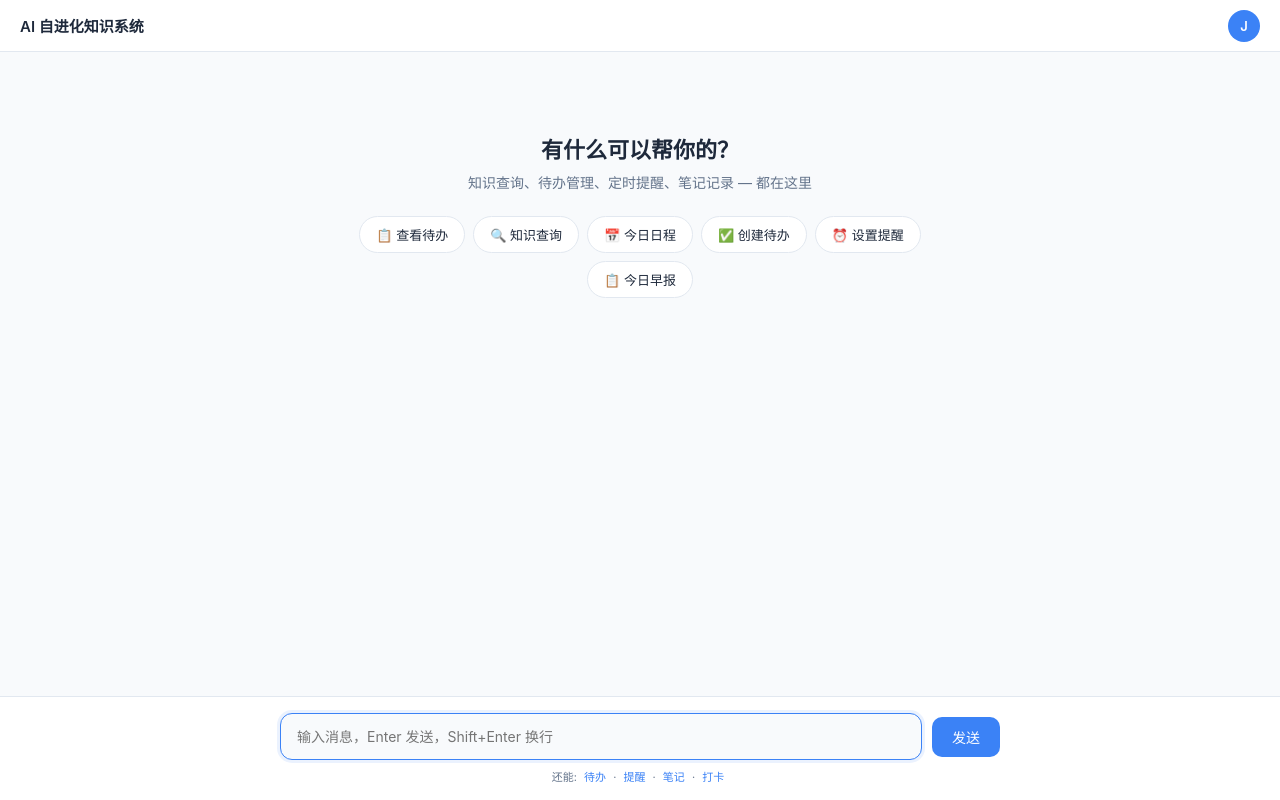
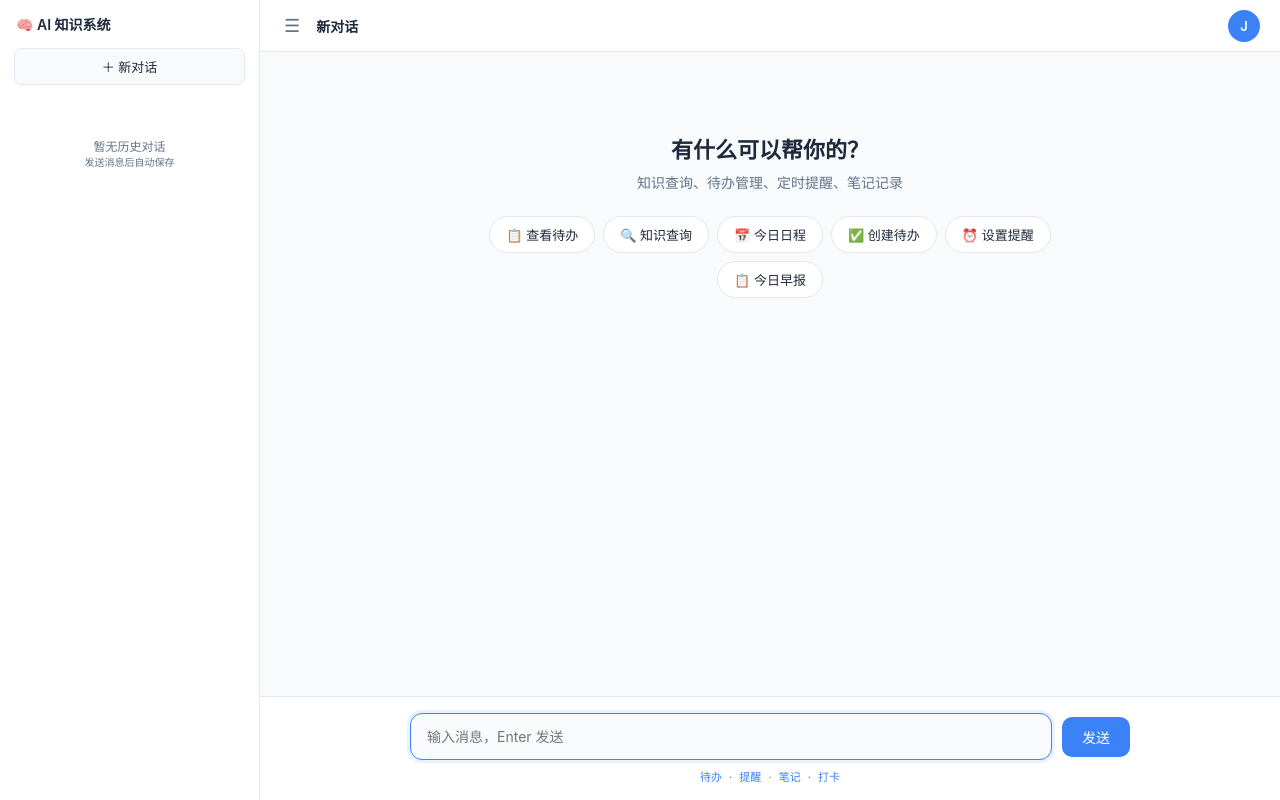
Before and after one commit to JXY001A/knowledge-wiki, a Flask app: page /chat in a window 1280 px wide. Run offline with Flask 3, Linux system fonts and the light colour scheme.

Commit message:
feat: chat sidebar — conversation history list with localStorage persistence, DeepSeek-style layout

```diff
--- a/src/knowledge_wiki/webhook/templates/chat.html
+++ b/src/knowledge_wiki/webhook/templates/chat.html
@@ -5,13 +5,27 @@
 <title>对话 — AI 自进化知识系统</title>
 <style>
 *{margin:0;padding:0;box-sizing:border-box}
-:root{--bg:#f8fafc;--surface:#fff;--border:#e2e8f0;--text:#1e293b;--sub:#64748b;--brand:#3b82f6;--brand-hover:#2563eb}
-body{font-family:'Inter',-apple-system,BlinkMacSystemFont,'Segoe UI',sans-serif;background:var(--bg);color:var(--text);height:100vh;display:flex;flex-direction:column}
+:root{--bg:#f8fafc;--surface:#fff;--border:#e2e8f0;--text:#1e293b;--sub:#64748b;--brand:#3b82f6;--brand-hover:#2563eb;--sidebar-w:260px}
+body{font-family:'Inter',-apple-system,BlinkMacSystemFont,'Segoe UI',sans-serif;background:var(--bg);color:var(--text);height:100vh;display:flex}
+.sidebar{width:var(--sidebar-w);background:var(--surface);border-right:1px solid var(--border);display:flex;flex-direction:column;flex-shrink:0;transition:margin .25s}
+.sidebar.collapsed{margin-left:calc(var(--sidebar-w) * -1)}
+.sidebar-header{padding:14px 16px;display:flex;align-items:center;justify-content:space-between}
+.sidebar-header .brand{font-size:14px;font-weight:600;text-decoration:none;color:var(--text)}
+.sidebar-header .brand:hover{color:var(--brand)}
+.new-chat{width:calc(100% - 28px);margin:0 14px 12px;padding:8px;background:var(--bg);border:1px solid var(--border);border-radius:8px;font-size:13px;color:var(--text);cursor:pointer;display:flex;align-items:center;gap:6px;justify-content:center;transition:all .15s}
+.new-chat:hover{background:var(--border)}
+.conv-list{flex:1;overflow-y:auto;padding:0 8px}
+.conv-item{padding:10px 12px;border-radius:8px;cursor:pointer;font-size:13px;margin-bottom:2px;transition:background .1s}
+.conv-item:hover{background:var(--bg)}
+.conv-item.active{background:#eff6ff;color:var(--brand)}
+.conv-item .title{font-weight:500;white-space:nowrap;overflow:hidden;text-overflow:ellipsis}
+.conv-item .preview{font-size:11px;color:var(--sub);white-space:nowrap;overflow:hidden;text-overflow:ellipsis;margin-top:2px}
+.conv-item .time{font-size:10px;color:#94a3b8;margin-top:2px}
+.main{flex:1;display:flex;flex-direction:column;min-width:0}
 .topbar{background:var(--surface);border-bottom:1px solid var(--border);padding:0 20px;height:52px;display:flex;align-items:center;justify-content:space-between;flex-shrink:0}
-.topbar .brand{font-size:15px;font-weight:600;display:flex;align-items:center;gap:8px;text-decoration:none;color:var(--text)}
-.topbar .brand a{color:var(--text);text-decoration:none}
-.topbar .brand a:hover{color:var(--brand)}
-.topbar .brand .dot{width:8px;height:8px;border-radius:50%;background:#4ade80}
+.topbar .left{display:flex;align-items:center;gap:12px}
+.topbar .menu-btn{background:none;border:none;font-size:18px;cursor:pointer;color:var(--sub);padding:4px;border-radius:6px}
+.topbar .menu-btn:hover{background:var(--bg)}
 .avatar-menu{position:relative}
 .avatar{width:32px;height:32px;border-radius:50%;background:var(--brand);color:#fff;display:flex;align-items:center;justify-content:center;font-size:13px;font-weight:600;cursor:pointer;transition:box-shadow .2s}
 .avatar:hover{box-shadow:0 0 0 3px rgba(59,130,246,.15)}
@@ -27,16 +41,15 @@ body{font-family:'Inter',-apple-system,BlinkMacSystemFont,'Segoe UI',sans-serif;
 .quick-actions{display:flex;flex-wrap:wrap;gap:8px;justify-content:center}
 .quick-action{background:var(--surface);border:1px solid var(--border);border-radius:20px;padding:8px 16px;font-size:13px;color:var(--text);cursor:pointer;transition:all .15s}
 .quick-action:hover{border-color:var(--brand);color:var(--brand);background:#eff6ff}
-.msg{display:flex;gap:12px;margin-bottom:20px;animation:in .25s ease}
+.msg{display:flex;gap:12px;margin-bottom:20px;animation:in .2s ease}
 .msg.user{flex-direction:row-reverse}
-.msg .avatar-icon{width:32px;height:32px;border-radius:50%;display:flex;align-items:center;justify-content:center;font-size:14px;flex-shrink:0}
+.msg .avatar-icon{width:30px;height:30px;border-radius:50%;display:flex;align-items:center;justify-content:center;font-size:13px;flex-shrink:0}
 .msg.user .avatar-icon{background:var(--brand);color:#fff}
 .msg.bot .avatar-icon{background:#f1f5f9;color:var(--brand)}
-.msg .bubble{max-width:85%;padding:12px 16px;border-radius:14px;font-size:14px;line-height:1.6}
+.msg .bubble{max-width:85%;padding:10px 14px;border-radius:14px;font-size:14px;line-height:1.6}
 .msg.user .bubble{background:#eff6ff;border-bottom-right-radius:6px}
 .msg.bot .bubble{background:var(--surface);border:1px solid var(--border);border-bottom-left-radius:6px}
-.msg.bot .bubble p{margin:6px 0}
-.msg.bot .bubble strong{color:var(--brand)}
+.msg.bot .bubble p{margin:6px 0}.msg.bot .bubble strong{color:var(--brand)}
 .msg.bot .bubble code{background:#f1f5f9;padding:2px 6px;border-radius:4px;font-size:12px;color:#e11d48}
 .msg .time{font-size:11px;color:var(--sub);margin-top:4px;padding:0 4px}
 .input-area{background:var(--surface);border-top:1px solid var(--border);padding:16px 20px;flex-shrink:0}
@@ -49,30 +62,45 @@ body{font-family:'Inter',-apple-system,BlinkMacSystemFont,'Segoe UI',sans-serif;
 .input-hint{text-align:center;font-size:11px;color:var(--sub);margin-top:8px}
 .input-hint span{color:var(--brand);cursor:pointer;margin:0 4px}
 .input-hint span:hover{text-decoration:underline}
+.empty-sidebar{text-align:center;padding:40px 16px;color:var(--sub);font-size:12px}
 @keyframes in{from{opacity:0;transform:translateY(8px)}}
+@media(max-width:768px){.sidebar{position:fixed;left:0;top:0;bottom:0;z-index:20;box-shadow:4px 0 12px rgba(0,0,0,.08)}.sidebar.collapsed{margin-left:calc(var(--sidebar-w) * -1)}}
 </style>
 </head>
 <body>
+<div class="sidebar" id="sidebar">
+  <div class="sidebar-header">
+    <a href="/" class="brand">🧠 AI 知识系统</a>
+  </div>
+  <button class="new-chat" onclick="newChat()">＋ 新对话</button>
+  <div class="conv-list" id="convList">
+    <div class="empty-sidebar">暂无历史对话</div>
+  </div>
+</div>
+<div class="main">
 <div class="topbar">
-  <div class="brand"><a href="/"><span class="dot"></span> AI 自进化知识系统</a></div>
+  <div class="left">
+    <button class="menu-btn" onclick="toggleSidebar()" title="切换侧边栏">☰</button>
+    <span style="font-weight:600;font-size:14px" id="convTitle">新对话</span>
+  </div>
   <div class="avatar-menu" id="avatarMenu">
     <div class="avatar" onclick="toggleMenu()">J</div>
     <div class="dropdown" id="dropdown">
       <a href="/">🏠 首页</a>
       <a href="/admin">📊 管理后台</a>
       <div class="divider"></div>
-      <button onclick="clearChat()">🗑 清空对话</button>
+      <button onclick="deleteConv()">🗑 删除当前对话</button>
     </div>
   </div>
 </div>
 
 <div class="chat" id="chat">
-  <div class="welcome">
+  <div class="welcome" id="welcome">
     <h2>有什么可以帮你的？</h2>
-    <p>知识查询、待办管理、定时提醒、笔记记录 — 都在这里</p>
+    <p>知识查询、待办管理、定时提醒、笔记记录</p>
     <div class="quick-actions">
       <div class="quick-action" onclick="sendHint('待办列表')">📋 查看待办</div>
-      <div class="quick-action" onclick="sendHint('? 什么是 MCP 协议')">🔍 知识查询</div>
+      <div class="quick-action" onclick="sendHint('? AI Workflow 是什么')">🔍 知识查询</div>
       <div class="quick-action" onclick="sendHint('今天要做什么')">📅 今日日程</div>
       <div class="quick-action" onclick="sendHint('待办 喝水 下午3点')">✅ 创建待办</div>
       <div class="quick-action" onclick="sendHint('提醒 明天9点 开会')">⏰ 设置提醒</div>
@@ -83,28 +111,65 @@ body{font-family:'Inter',-apple-system,BlinkMacSystemFont,'Segoe UI',sans-serif;
 
 <div class="input-area">
   <div class="input-box">
-    <textarea id="input" placeholder="输入消息，Enter 发送，Shift+Enter 换行" rows="1" onkeydown="onKey(event)" autofocus></textarea>
+    <textarea id="input" placeholder="输入消息，Enter 发送" rows="1" onkeydown="onKey(event)" autofocus></textarea>
     <button onclick="send()" id="sendBtn">发送</button>
   </div>
   <div class="input-hint">
-    还能: <span onclick="sendHint('待办 内容')">待办</span> · <span onclick="sendHint('提醒 时间 内容')">提醒</span> · <span onclick="sendHint('笔记 内容')">笔记</span> · <span onclick="sendHint('打卡 习惯名')">打卡</span>
+    <span onclick="sendHint('待办 内容')">待办</span> · <span onclick="sendHint('提醒 时间 内容')">提醒</span> · <span onclick="sendHint('笔记 内容')">笔记</span> · <span onclick="sendHint('打卡 习惯')">打卡</span>
   </div>
+</div>
 </div>
 
 <script>
-let welcomeShown=true,history=[];
+const STORE_KEY='kw_chat_convs';
+let convs=JSON.parse(localStorage.getItem(STORE_KEY)||'[]');
+let activeConv=null;
+let welcomeShown=true;
 
-function toggleMenu(){document.getElementById('dropdown').classList.toggle('show')}
-document.addEventListener('click',e=>{if(!document.getElementById('avatarMenu').contains(e.target))document.getElementById('dropdown').classList.remove('show')});
+function saveConvs(){localStorage.setItem(STORE_KEY,JSON.stringify(convs));renderConvs()}
 
-function onKey(e){if(e.key==='Enter'&&!e.shiftKey){e.preventDefault();send()}autoResize(e.target)}
-function autoResize(el){el.style.height='auto';el.style.height=Math.min(el.scrollHeight,120)+'px'}
+function newChat(){
+  activeConv=null;welcomeShown=true;
+  document.getElementById('chat').innerHTML=`<div class="welcome" id="welcome"><h2>有什么可以帮你的？</h2><p>知识查询、待办管理、定时提醒、笔记记录</p><div class="quick-actions">${document.querySelector('.quick-actions')?document.querySelector('.quick-actions').innerHTML:''}</div></div>`;
+  document.getElementById('convTitle').textContent='新对话';
+  renderConvs();
+}
+
+function renderConvs(){
+  const el=document.getElementById('convList');
+  if(!convs.length){el.innerHTML='<div class="empty-sidebar">暂无历史对话<br><span style="font-size:10px">发送消息后自动保存</span></div>';return}
+  el.innerHTML=convs.map((c,i)=>`<div class="conv-item${activeConv===i?' active':''}" onclick="loadConv(${i})"><div class="title">${c.title||'新对话'}</div><div class="preview">${c.messages.length?c.messages[c.messages.length-1].text.slice(0,30):''}</div><div class="time">${c.time||''}</div></div>`).join('');
+}
+
+function loadConv(i){
+  activeConv=i;welcomeShown=false;
+  const c=convs[i];
+  document.getElementById('convTitle').textContent=c.title||'对话';
+  document.getElementById('chat').innerHTML=c.messages.map(m=>`<div class="msg ${m.role}"><div class="avatar-icon">${m.role==='user'?'J':'🤖'}</div><div><div class="bubble">${m.text.replace(/\n/g,'<br>')}</div><div class="time">${m.time||''}</div></div></div>`).join('');
+  document.getElementById('chat').scrollTop=document.getElementById('chat').scrollHeight;
+  renderConvs();
+}
+
+function deleteConv(){
+  if(activeConv===null)return;
+  if(!confirm('删除当前对话？'))return;
+  convs.splice(activeConv,1);activeConv=null;
+  saveConvs();newChat();
+}
 
 function addMsg(role,text){
   if(welcomeShown){document.getElementById('chat').innerHTML='';welcomeShown=false}
+  if(activeConv===null){activeConv=convs.length;convs.push({id:Date.now(),title:'',messages:[],time:new Date().toLocaleDateString()})}
+  const time=new Date().toLocaleTimeString();
+  convs[activeConv].messages.push({role,text,time});
+  if(!convs[activeConv].title&&role==='user'){convs[activeConv].title=text.slice(0,20)||'新对话'}
+  convs[activeConv].time=new Date().toLocaleDateString();
+  saveConvs();
+  document.getElementById('convTitle').textContent=convs[activeConv].title||'对话';
+
   const div=document.createElement('div');div.className='msg '+role;
   const icon=role==='user'?'J':'🤖';
-  div.innerHTML=`<div class="avatar-icon">${icon}</div><div><div class="bubble">${text.replace(/\n/g,'<br>')}</div><div class="time">${new Date().toLocaleTimeString()}</div></div>`;
+  div.innerHTML=`<div class="avatar-icon">${icon}</div><div><div class="bubble">${text.replace(/\n/g,'<br>')}</div><div class="time">${time}</div></div></div>`;
   const chat=document.getElementById('chat');chat.appendChild(div);chat.scrollTop=chat.scrollHeight
 }
 
@@ -113,13 +178,19 @@ async function send(){
   input.value='';input.style.height='auto';input.disabled=true;document.getElementById('sendBtn').disabled=true;
   addMsg('user',text);
   try{
-    const resp=await fetch('/chat',{method:'POST',headers:{'Content-Type':'application/json'},body:JSON.stringify({text,history})});
-    const data=await resp.json();addMsg('bot',data.reply||'处理完成');history=data.history||history
+    const resp=await fetch('/chat',{method:'POST',headers:{'Content-Type':'application/json'},body:JSON.stringify({text})});
+    const data=await resp.json();addMsg('bot',data.reply||'处理完成')
   }catch(e){addMsg('bot','网络错误，请重试')}
   input.disabled=false;document.getElementById('sendBtn').disabled=false;input.focus()
 }
+
+function onKey(e){if(e.key==='Enter'&&!e.shiftKey){e.preventDefault();send()}autoResize(e.target)}
+function autoResize(el){el.style.height='auto';el.style.height=Math.min(el.scrollHeight,120)+'px'}
 function sendHint(t){document.getElementById('input').value=t;send()}
-function clearChat(){document.getElementById('chat').innerHTML='';welcomeShown=true;history=[];location.reload()}
+function toggleMenu(){document.getElementById('dropdown').classList.toggle('show')}
+function toggleSidebar(){document.getElementById('sidebar').classList.toggle('collapsed')}
+document.addEventListener('click',e=>{if(!document.getElementById('avatarMenu').contains(e.target))document.getElementById('dropdown').classList.remove('show')});
+renderConvs();
 </script>
 </body>
 </html>
```
